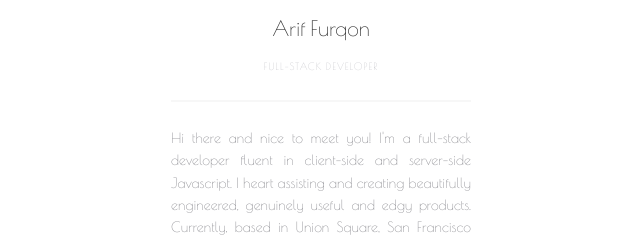
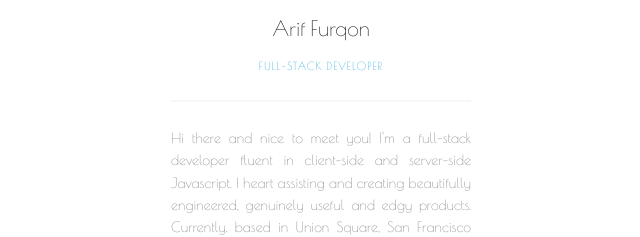
Before and after one commit to ariffurqon/arifdesign, a website: page public/views/index.html in a window 1280 px wide. Shown: the part 285-522 px from the top of the page, 319-959 px from the left. Drawn offline with nearby package versions, Linux system fonts and the light colour scheme; some packages are replaced by stand-ins of ours; files that its build step writes are made by us from their sources; files whose address does not match are found by name.

Commit message:
logo updated

```diff
--- a/public/views/css/styles.css
+++ b/public/views/css/styles.css
@@ -95,8 +95,8 @@ h3 {
 small {
     letter-spacing: 1px;
     text-transform: uppercase;
-    font-size: 10px;
-    color: #c7c7cc;
+    font-size: 11px;
+    color: #34AADC;
 }
 
 @media (max-width: 640px) {
```
